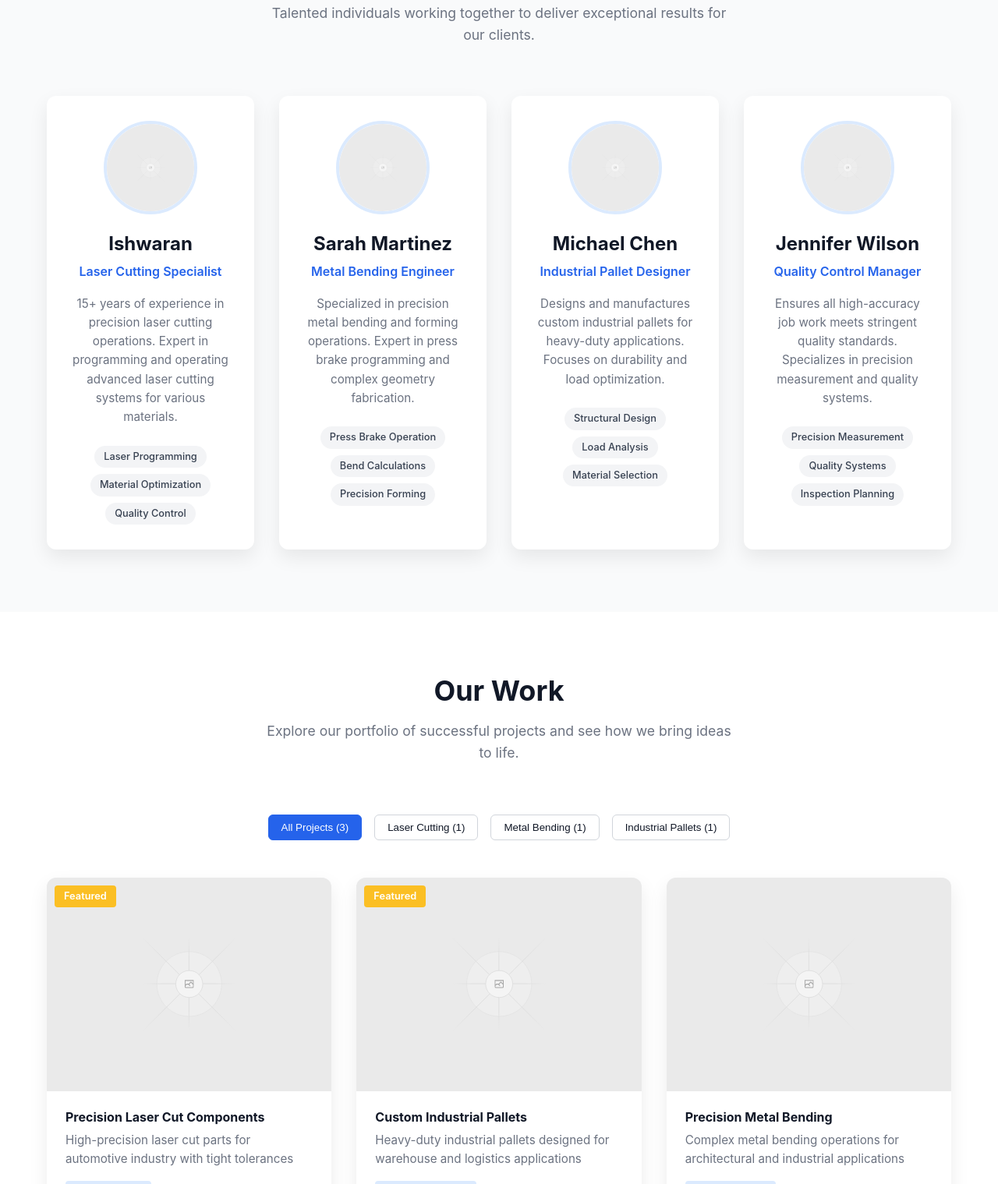
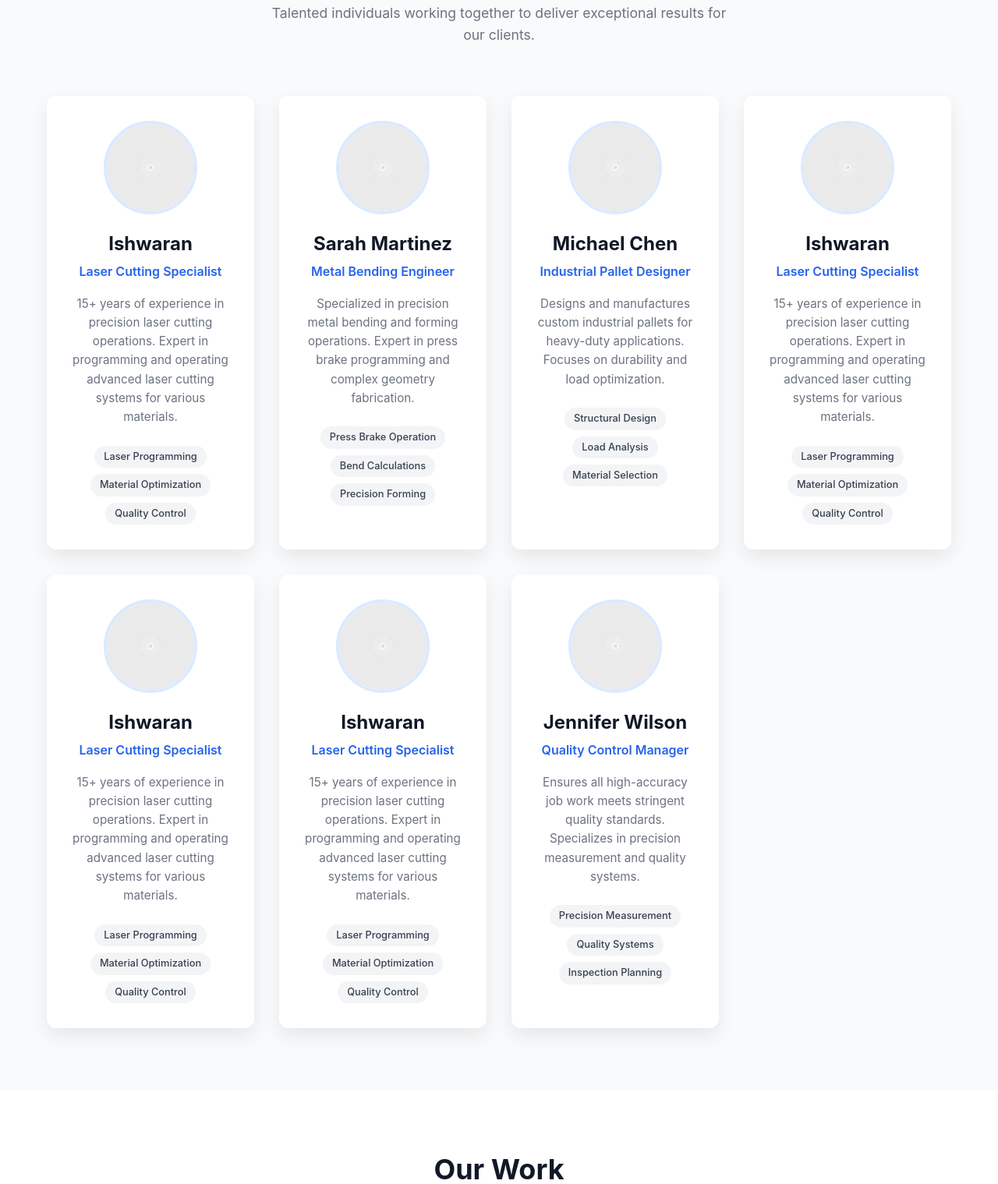
Before and after one commit to IshwaranRudhara/GV-html, a plain HTML site: page index.html in a window 1280 px wide. Shown: the part 3098-4617 px from the top of the page at 78% size. Drawn offline with Linux system fonts and the light colour scheme.

Commit message:
Update index.html

```diff
--- a/index.html
+++ b/index.html
@@ -487,6 +487,60 @@
             </div>
           </div>
 
+          <div class="team-card">
+            <div class="team-card-image">
+              <img src="/placeholder.svg?height=160&width=160" alt="Ishwaran" />
+            </div>
+            <h3>Ishwaran</h3>
+            <div class="team-role">Laser Cutting Specialist</div>
+            <p class="team-bio">
+              15+ years of experience in precision laser cutting operations.
+              Expert in programming and operating advanced laser cutting systems
+              for various materials.
+            </p>
+            <div class="team-skills">
+              <span class="skill-tag">Laser Programming</span>
+              <span class="skill-tag">Material Optimization</span>
+              <span class="skill-tag">Quality Control</span>
+            </div>
+          </div>
+
+          <div class="team-card">
+            <div class="team-card-image">
+              <img src="/placeholder.svg?height=160&width=160" alt="Ishwaran" />
+            </div>
+            <h3>Ishwaran</h3>
+            <div class="team-role">Laser Cutting Specialist</div>
+            <p class="team-bio">
+              15+ years of experience in precision laser cutting operations.
+              Expert in programming and operating advanced laser cutting systems
+              for various materials.
+            </p>
+            <div class="team-skills">
+              <span class="skill-tag">Laser Programming</span>
+              <span class="skill-tag">Material Optimization</span>
+              <span class="skill-tag">Quality Control</span>
+            </div>
+          </div>
+
+          <div class="team-card">
+            <div class="team-card-image">
+              <img src="/placeholder.svg?height=160&width=160" alt="Ishwaran" />
+            </div>
+            <h3>Ishwaran</h3>
+            <div class="team-role">Laser Cutting Specialist</div>
+            <p class="team-bio">
+              15+ years of experience in precision laser cutting operations.
+              Expert in programming and operating advanced laser cutting systems
+              for various materials.
+            </p>
+            <div class="team-skills">
+              <span class="skill-tag">Laser Programming</span>
+              <span class="skill-tag">Material Optimization</span>
+              <span class="skill-tag">Quality Control</span>
+            </div>
+          </div>
+
           <!-- Team Member 4 -->
           <div class="team-card">
             <div class="team-card-image">
```
